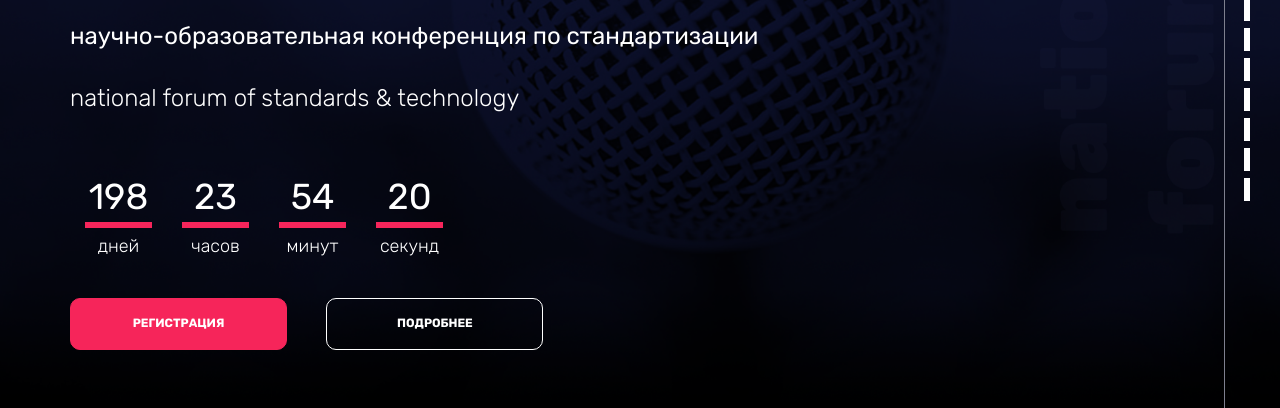
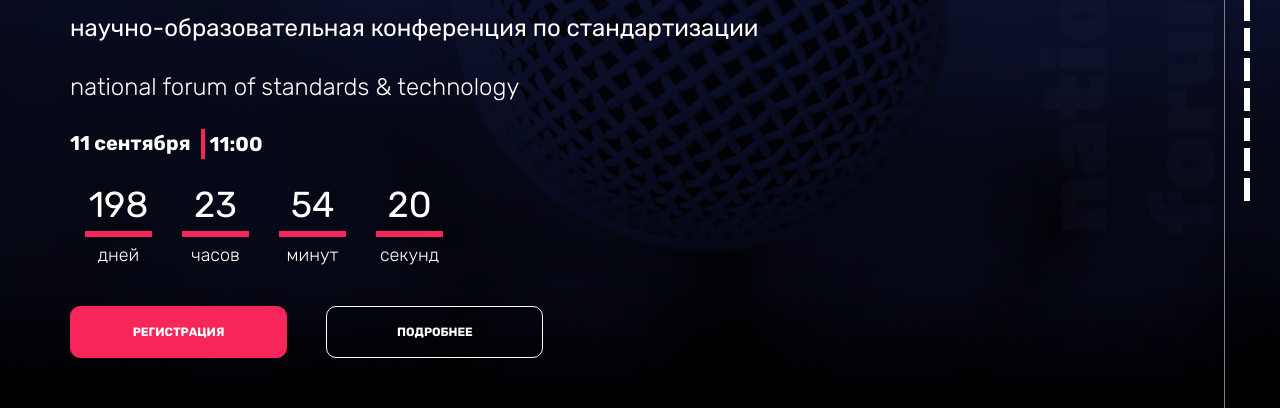
Before and after one commit to Step-M/fin, a plain HTML site: page index.html in a window 1280 px wide. Shown: the part 392-800 px from the top of the page. Drawn offline with Linux system fonts and the light colour scheme.

Commit message:
addet data

```diff
--- a/index.html
+++ b/index.html
@@ -72,16 +72,11 @@ end lib styles-->
 								<h1 class="h1_title">NFST 2021</h1>
 								<div class="logoanime">
 									<img src="img/logo-anime.svg" class="sliser" alt="">
-									<!-- <svg xmlns="http://www.w3.org/2000/svg" xmlns:xlink="http://www.w3.org/1999/xlink"
-										width="300px" height="250px">
-										<path fill-rule="evenodd" fill="rgb(246, 37, 90)"
-											d="M117.233,39.943 C-6.773,144.932 -41.942,176.334 58.260,224.910 C158.463,273.485 367.481,252.061 278.426,155.646 C189.370,59.229 241.239,-65.046 117.233,39.943 Z" />
-									</svg> -->
 								</div>
 							</div>
 							<p class="pre-title">научно-образовательная конференция по стандартизации</p>
 							<p class="eng_pretitle">national forum of standards & technology</p>
-
+                            <p class="data-of-conf">11 сентября <span>11:00</span></p>
 							<div class="timing-w">
 								<div class="col-t">
 									<div class="num-t">198</div>
@@ -2121,9 +2116,6 @@ $('.mob-menu ul li a').click(function(){
 			$('body,html').animate({scrollTop: top}, 1500);
 				$('.menu-w').addClass('d-none');
 			});
-
-
-
 
 			$('.slider-pic').slick({
 				rows: 2,
--- a/style.css
+++ b/style.css
@@ -339,9 +339,28 @@ button {
 .eng_pretitle{
   font-size: 24px;
   font-weight: 300;
-  margin: 28px 0 55px;
-}
-
+  margin: 25px 0 25px;
+}
+.data-of-conf {
+  font-weight: 600;
+  font-size: 20px;
+  display: inline-flex;
+  margin-bottom: 20px;
+}
+
+.data-of-conf span:before {
+  content: "";
+  display: inline-block;
+  width: 4px;
+  height: 30px;
+  background: #f6255b;
+  margin: 0 5px 0 10px;
+}
+
+.data-of-conf span {
+  display: inline-flex;
+  align-items: center;
+}
 .timing-w {
   display: flex;
 }
```
Lines whose indentation alone changed are shown as unchanged.
